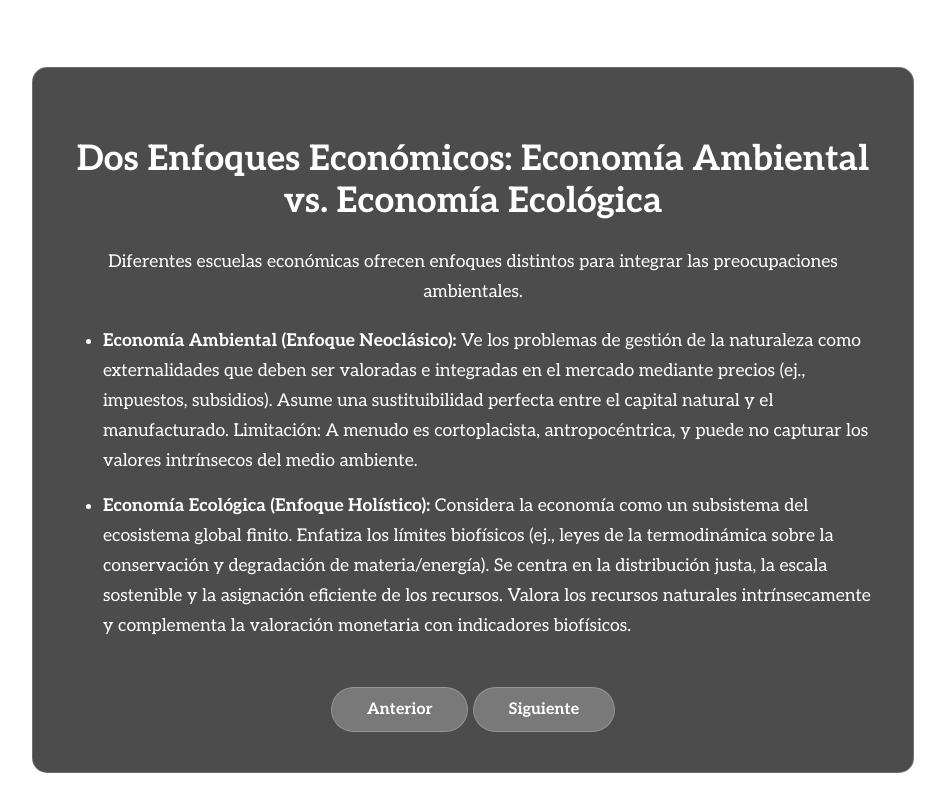
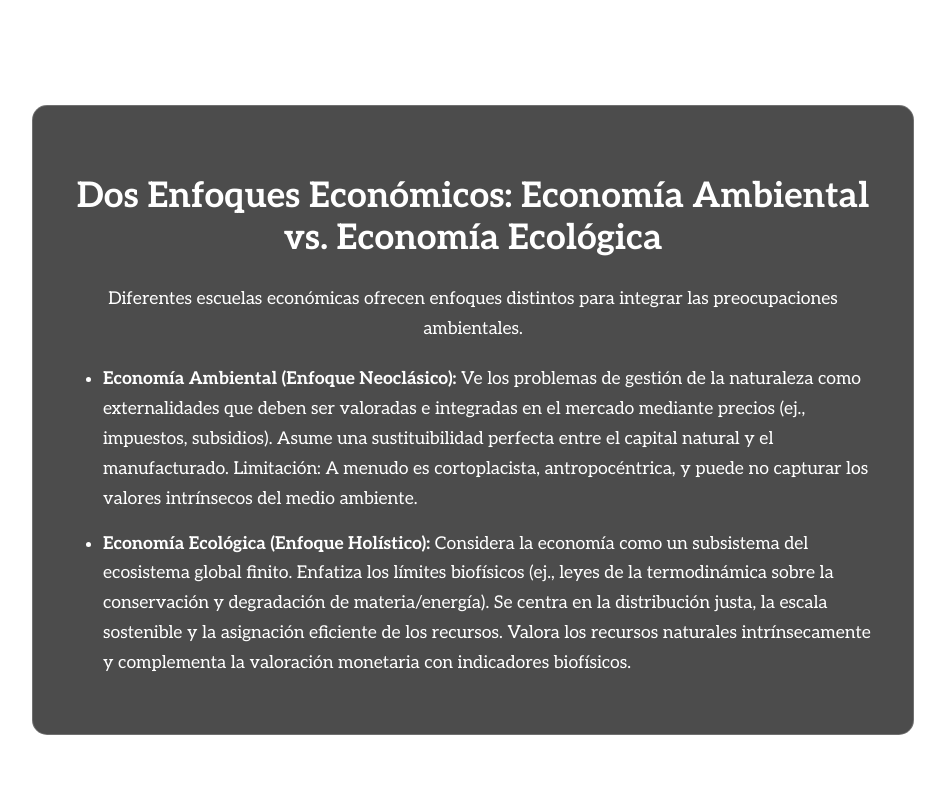
Before and after one commit to juancuellar030/sustainable-economy-presentation, a plain HTML site: page slide4.html in a window 1280 px wide. Shown: the whole page, without its empty margins (167-1112 px from the left). Drawn offline with Linux system fonts and the light colour scheme.

Commit message:
Update slide4.html

```diff
--- a/slide4.html
+++ b/slide4.html
@@ -21,14 +21,9 @@
                 <li><strong>Economía Ambiental (Enfoque Neoclásico):</strong> Ve los problemas de gestión de la naturaleza como externalidades que deben ser valoradas e integradas en el mercado mediante precios (ej., impuestos, subsidios). Asume una sustituibilidad perfecta entre el capital natural y el manufacturado. Limitación: A menudo es cortoplacista, antropocéntrica, y puede no capturar los valores intrínsecos del medio ambiente.</li>
                 <li><strong>Economía Ecológica (Enfoque Holístico):</strong> Considera la economía como un subsistema del ecosistema global finito. Enfatiza los límites biofísicos (ej., leyes de la termodinámica sobre la conservación y degradación de materia/energía). Se centra en la distribución justa, la escala sostenible y la asignación eficiente de los recursos. Valora los recursos naturales intrínsecamente y complementa la valoración monetaria con indicadores biofísicos.</li>
             </ul>
-            <!-- This is the new navigation section for slides 2 through 9 -->
-            <div class="nav-buttons">
-                <a href="#" class="button" id="prev-btn">Anterior</a>
-                <a href="#" class="button" id="next-btn">Siguiente</a>
-            </div>
+            <!-- Navigation and script were here, but are now removed. -->
         </div>
     </div>
-    <!-- Add this line to the bottom of slide3.html, slide4.html, etc. -->
-    <script src="presentation.js"></script>
+    <!-- The <script> tag is also removed. -->
 </body>
 </html>
```
